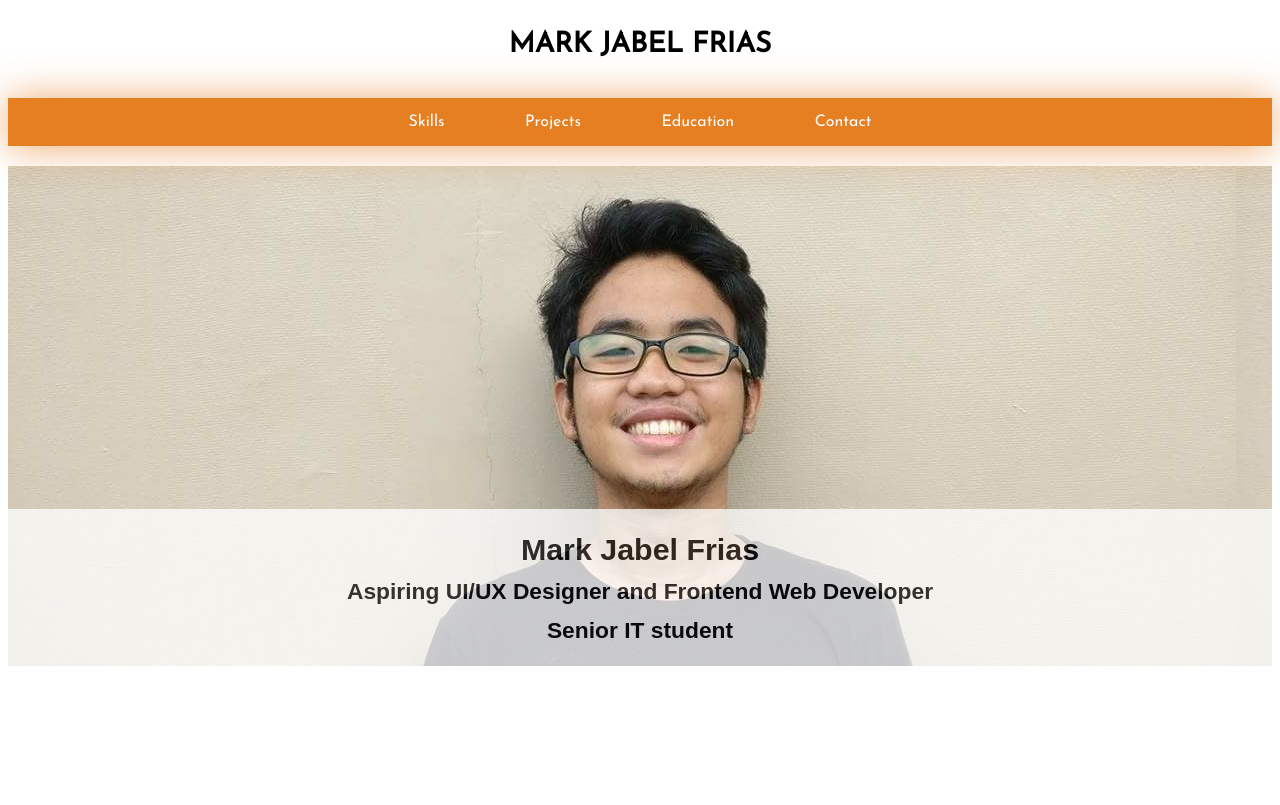
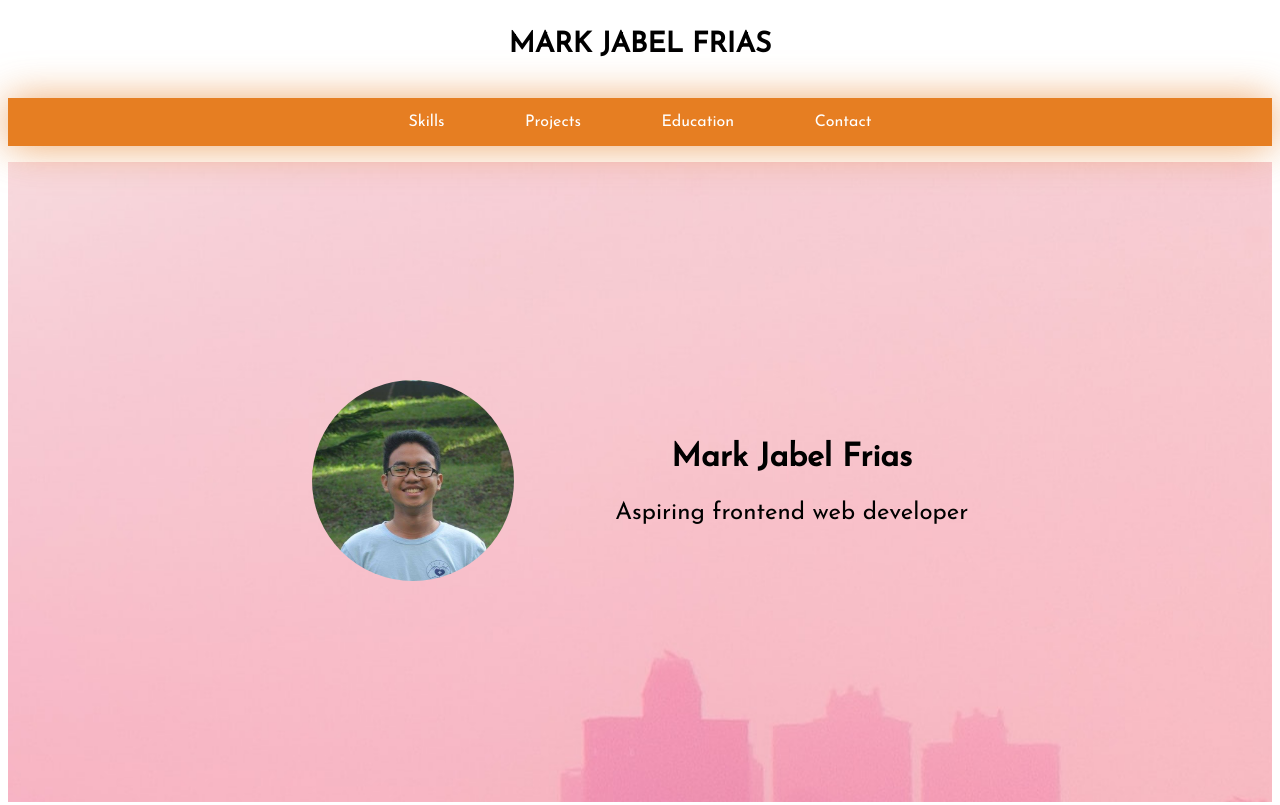
Before and after one commit to markfrias/personal-portfolio, a website: page index.html in a window 1280 px wide. Shown: the top 805 px of the page. Drawn offline with Linux system fonts and the light colour scheme.

Commit message:
Revise hero

```diff
--- a/css/main.css
+++ b/css/main.css
@@ -77,52 +77,66 @@ nav {
 
 /* Hero styles */
 .hero {
-    background-image: url("../assets/images/hero.jpg");
-    background-position: 790px 950px;
-    background-repeat: initial;
-    margin-top: 2.5vh;
-    height: 60vh;
-    min-height: 500px;
+    display: flex;
+    flex-direction: column;
+    justify-content: center;
+    align-items: center;
+    box-sizing: border-box;
+    height: auto;
     width: 100%;
-    box-sizing: border-box;
-    padding: 0px;
-    display: flex;
-    align-items: flex-end;
+    padding-left: 10%;
+    padding-right: 10%;
+    height: 80vh;
+    background-image: url(/assets/images/meiying-ng-OrwkD-iWgqg-unsplash.jpg);
+    background-position: 70%;
+    gap: 10%;
 }
 
-.blur {
-    background: rgb(0,0,0);
-    display: flex;
-    flex-direction: column;
-    width: 100%;
-    height: auto;
-    justify-content: center;
-    align-content: center;
-    filter: opacity(75%);
-    padding: 2vh 0vh;
-
+.hero-pic {
+   width: 20%;
+   min-width: 175px;
+   max-width: 500px;
+   min-height: 175px;
+   max-height: 500px;
 }
 
-.hero-text-container {
-    font-size: 95%;
-    text-align: center;
-    font-family: Arial, Helvetica, sans-serif;
+.hero-pic > img {
+    border-radius: 50%;
+    width: 100%;
+    height: 100%;
 }
 
-.hero-text {
-    margin: 0;
-    padding: 1vh 0vh;
-    line-height: 100%;
+.hero-textgrp {
+    text-align: center;
 }
+
+.hero-textgrp > h2 {
+    font-weight: 600;
+    font-size: 1.5rem;
+}
+
+.hero-textgrp > h3 {
+    font-weight: 200;
+    font-size: 1rem;
+}
+
+
 
 /* Responsive styles for hero */
 @media only screen and (min-width: 1280px) {
     .hero {
-        background-position: 0px 950px;
+        flex-direction: row;
+        gap: 10%;
     }
 
-    .blur {
-        height: 25%;
+    .hero-textgrp > h2 {
+        font-weight: 600;
+        font-size: 2rem;
+    }
+
+    .hero-textgrp > h3 {
+        font-weight: 200;
+        font-size: 1.5rem;
     }
 
 }
--- a/index.html
+++ b/index.html
@@ -33,12 +33,13 @@
 
     <!--Hero banner-->
     <div class="hero">
-        <div class="blur">
-            <div class="hero-text-container">
-                <h1 class="hero-text">Mark Jabel Frias</h1>
-                <h2 class="hero-text">Aspiring UI/UX Designer and Frontend Web Developer</h2>
-                <h2 class="hero-text">Senior IT student</h2>
-            </div>
+        <div class="hero-pic">
+            <img src="/assets/images/display_picture.jpg" alt="Display picture of Mark Jabel Frias">
+        </div>
+
+        <div class="hero-textgrp">
+            <h2>Mark Jabel Frias</h2>
+            <h3>Aspiring frontend web developer</h3>
         </div>
     </div>
 
```
Also changed, not shown: assets/images/display_picture.jpg (added), assets/images/meiying-ng-OrwkD-iWgqg-unsplash.jpg (added).
